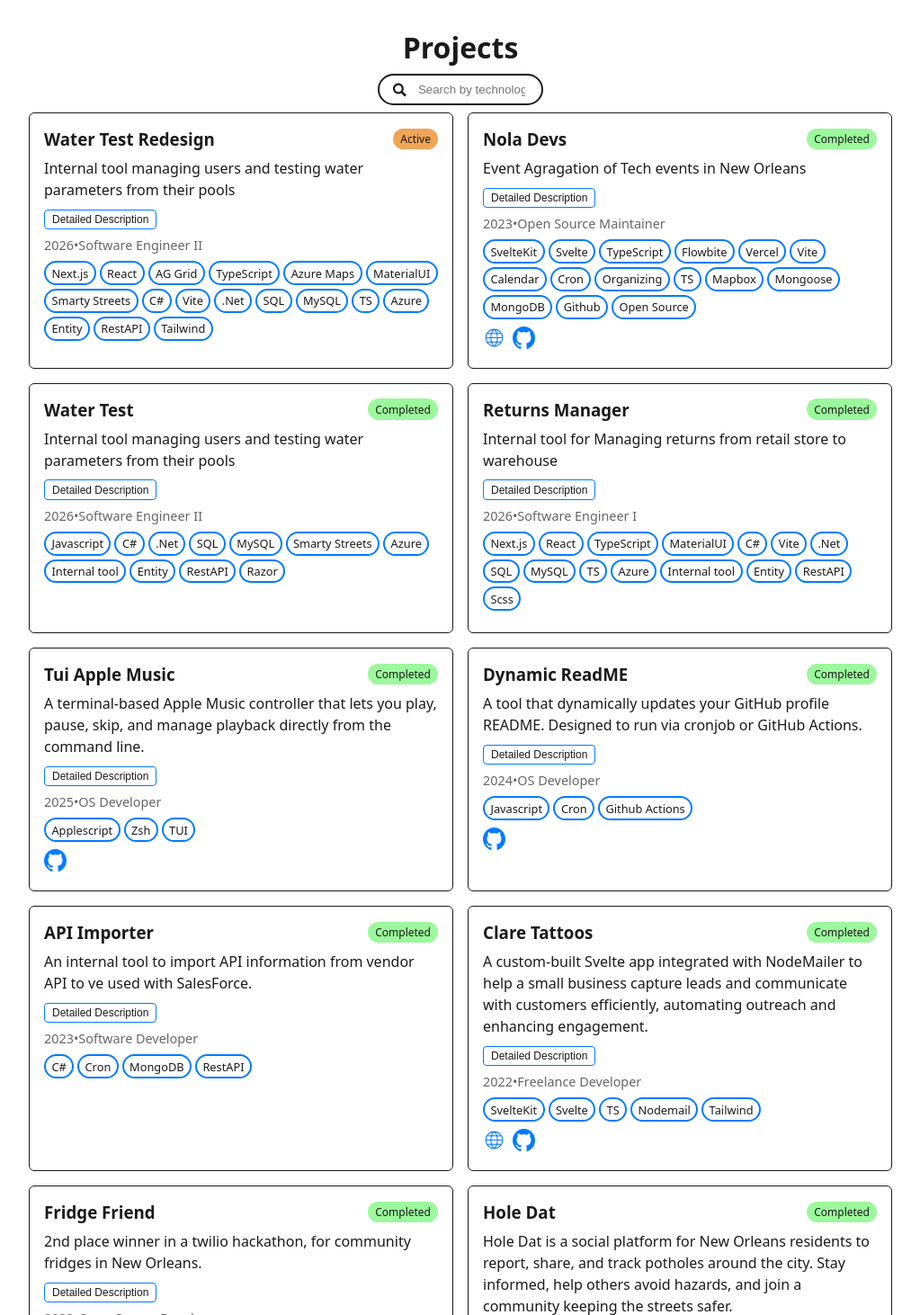
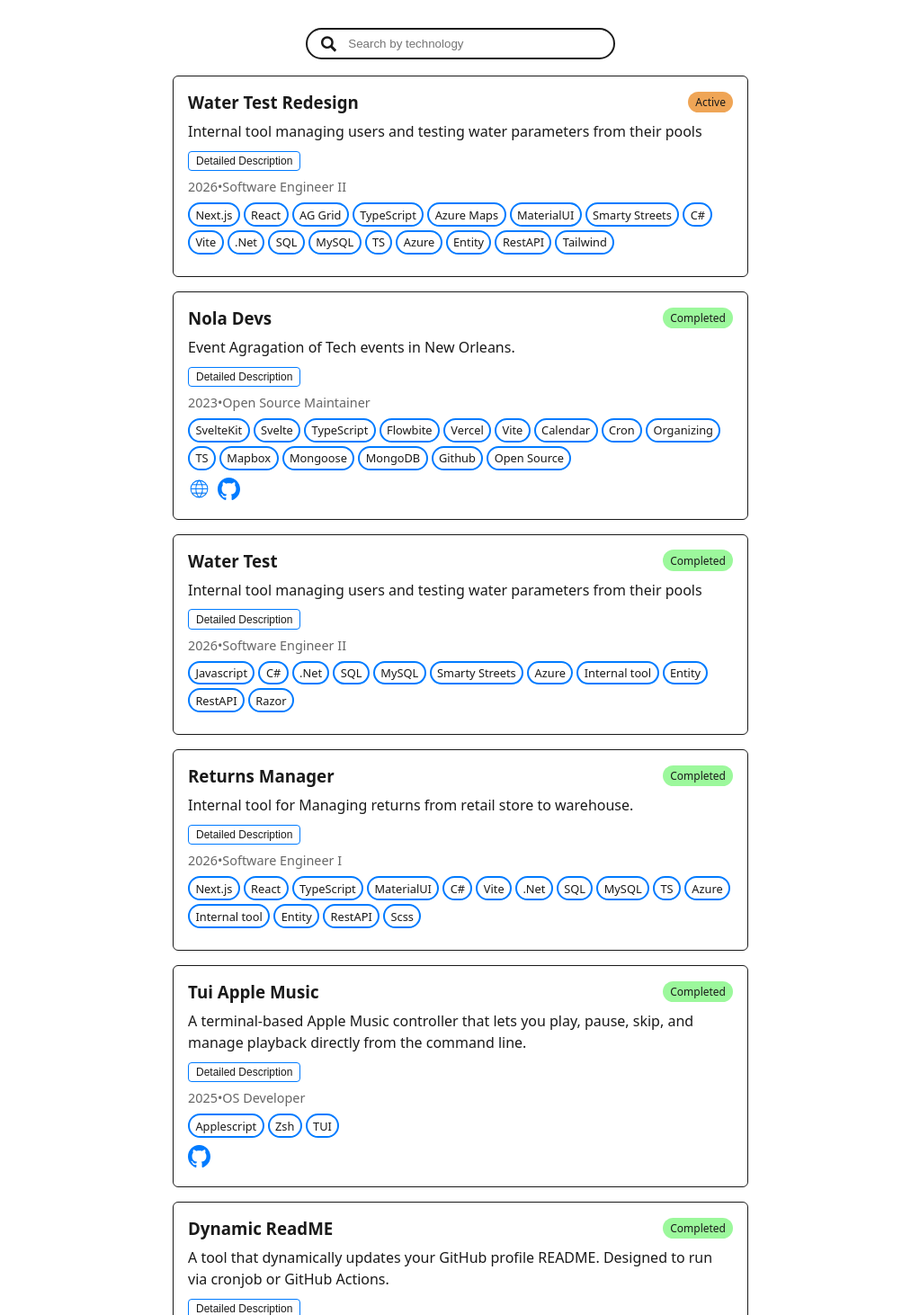
Before and after one commit to codingMustache/portfolio-vue, a Vue app: page /projects in a window 1280 px wide. Shown: the part 68-1530 px from the top of the page at 90% size, without its empty margins (128-1151 px from the left). Built offline with nearby package versions, Linux system fonts and the light colour scheme.

Commit message:
minor styles

```diff
--- a/index.html
+++ b/index.html
@@ -4,7 +4,7 @@
     <meta charset="UTF-8" />
     <link rel="icon" href="/favicon.ico" />
     <meta name="viewport" content="width=device-width, initial-scale=1.0" />
-    <title>Jorge Carvajal</title>
+    <title>Jorge Carvajal's Portfolio</title>
   </head>
   <body>
     <div id="app"></div>
--- a/src/assets/copy/projects.json
+++ b/src/assets/copy/projects.json
@@ -3,7 +3,7 @@
     "id": "1",
     "order": 2,
     "title": "Nola Devs",
-    "description": "Event Agragation of Tech events in New Orleans",
+    "description": "Event Agragation of Tech events in New Orleans.",
     "longDescription": "This was a project to meant to be hosted and operating complety free for the community. There was no place where all the tech events being posted on a calendar. I built this with the help of the community for the community. Using a cron job hosted by vercel to query google calendars that event organizers were already using pull the data and store the data in a mongo database daily. Also working with Vercel analytics to keep an eye for usage, with about an avagerage 800 people a week using the app every week in a city's population of about 300k and a fairly small, dedicated, and tight knit tech scene.",
     "technologies": [
       "SvelteKit",
@@ -35,7 +35,7 @@
     "id": "2",
     "order": 3,
     "title": "Returns Manager",
-    "description": "Internal tool for Managing returns from retail store to warehouse",
+    "description": "Internal tool for Managing returns from retail store to warehouse.",
     "longDescription": "Designed and delivered a greenfield application to manage product return workflows between 300+ franchise retail stores and corporate warehouses. Implemented authentication using Azure AD B2C, enabling users with existing corporate credentials to securely access the system. Configured role-based access control within the tenant, supporting two roles: Return Submitter and Return Approver. The approval workflow introduced a human validation step to prevent incorrect or fraudulent credit issuance. Successfully deployed the solution across all franchise locations and corporate warehouse operations.",
     "technologies": [
       "Next.js",
@@ -142,7 +142,7 @@
     "id": "7",
     "order": 5,
     "title": "API Importer",
-    "description": "An internal tool to import API information from vendor API to ve used with SalesForce.",
+    "description": "An internal tool to import API information from vendor API to be used with SalesForce.",
     "longDescription": "Developed an internal data integration tool designed to synchronize customer, rental, and property information from a third-party vendor API into the organization’s core business systems. The application retrieves external data on a scheduled basis, processes and normalizes it, and stores it in a MongoDB database while simultaneously creating and updating records within the company’s Salesforce environment. The tool was built to support the operational workflow for managing customers, rental agreements, and property records, ensuring that internal teams always had accurate and up-to-date information across systems. Data transformation logic was implemented to map vendor-specific schemas to the internal data model and Salesforce objects, handling differences in structure, required fields, and validation rules. A strong emphasis was placed on reliability and fault tolerance. Comprehensive error handling was implemented throughout the ingestion pipeline to manage API timeouts, rate limits, malformed responses, and partial data failures. The system includes logging, retry mechanisms, and validation checks to prevent data corruption and to ensure consistency between MongoDB and Salesforce. Failed records are isolated and reported for review, allowing issues to be resolved without interrupting the overall synchronization process.",
     "technologies": ["C#", "Cron", "MongoDB", "RestAPI"],
     "status": "Completed",
@@ -191,7 +191,7 @@
     "id": "ajshdkfljas",
     "order": 8,
     "title": "Hole Dat",
-    "description": "Hole Dat is a social platform for New Orleans residents to report, share, and track potholes around the city. Stay informed, help others avoid hazards, and join a community keeping the streets safer.",
+    "description": "Hole Dat is a social platform for New Orleans residents to report, share, and track potholes around the city.",
     "longDescription": "Hole Dat is a community-driven social network designed to make navigating New Orleans safer and more informed. Users can report potholes in real time, share photos and locations, and see updates from others in their neighborhood. The platform encourages residents to collaborate in improving local infrastructure awareness, turning pothole reporting into a fun, interactive social experience. With features like location mapping, voting on critical potholes, and social feeds, Hole Dat not only helps drivers and cyclists avoid hazards but also fosters a connected, engaged community around a shared challenge. Whether you’re a daily commuter, a delivery driver, or just exploring the city, Hole Dat makes it easy to stay aware and contribute to the safety of New Orleans streets.",
     "technologies": [
       "Express.js",
@@ -215,7 +215,7 @@
     "id": "vbyquw",
     "order": 5,
     "title": "Clare Tattoos",
-    "description": "A custom-built Svelte app integrated with NodeMailer to help a small business capture leads and communicate with customers efficiently, automating outreach and enhancing engagement.",
+    "description": "A portfolio site and engagement site for a small business owner.",
     "longDescription": "This freelance project involved building a customer engagement platform for a small business using Svelte for the frontend and NodeMailer for email communication. The app allows the business to collect customer inquiries, send automated emails, and manage outreach campaigns, streamlining communication without relying on third-party platforms. The project emphasizes simplicity and usability, providing a clean interface for both the business owner and customers. Users can submit contact forms or requests, which are instantly processed and sent via NodeMailer, ensuring timely follow-ups. By combining Svelte’s reactive UI with NodeMailer’s reliable email delivery, this solution enhances customer experience, improves conversion rates, and frees up time for the business to focus on core operations.",
     "technologies": ["SvelteKit", "Svelte", "TS", "Nodemail", "Tailwind"],
     "status": "Completed",
--- a/src/components/ProjectCard.vue
+++ b/src/components/ProjectCard.vue
@@ -64,6 +64,7 @@
   border: 1px solid var(--text-color);
   border-radius: 6px;
   padding: 1rem;
+  height: fit;
 }
 
 .card-image {
--- a/src/components/ProjectList.vue
+++ b/src/components/ProjectList.vue
@@ -18,16 +18,9 @@
   display: grid;
   gap: 1rem;
   grid-template-columns: 1fr;
-  max-width: 60rem;
-  padding: 10xpx;
+  max-width: 40rem;
+  padding: 10px;
   margin: 0 auto;
   margin-bottom: 50px;
 }
-
-/* Large screens */
-@media (min-width: 768px) {
-  .list {
-    grid-template-columns: 1fr 1fr;
-  }
-}
 </style>
--- a/src/components/ProjectSearch.vue
+++ b/src/components/ProjectSearch.vue
@@ -27,7 +27,7 @@
   display: flex;
   align-items: center;
   margin: 0.5rem auto;
-  width: 10rem;
+  width: 20rem;
   border: 2px solid;
   border-radius: 100px;
   padding: 0 10px;
--- a/src/views/ProjectsView.vue
+++ b/src/views/ProjectsView.vue
@@ -7,8 +7,6 @@
 </script>
 
 <template>
-  <h1>Projects</h1>
-
   <ProjectSearch />
 
   <ProjectList :projects="store.filteredProjects" />
```
